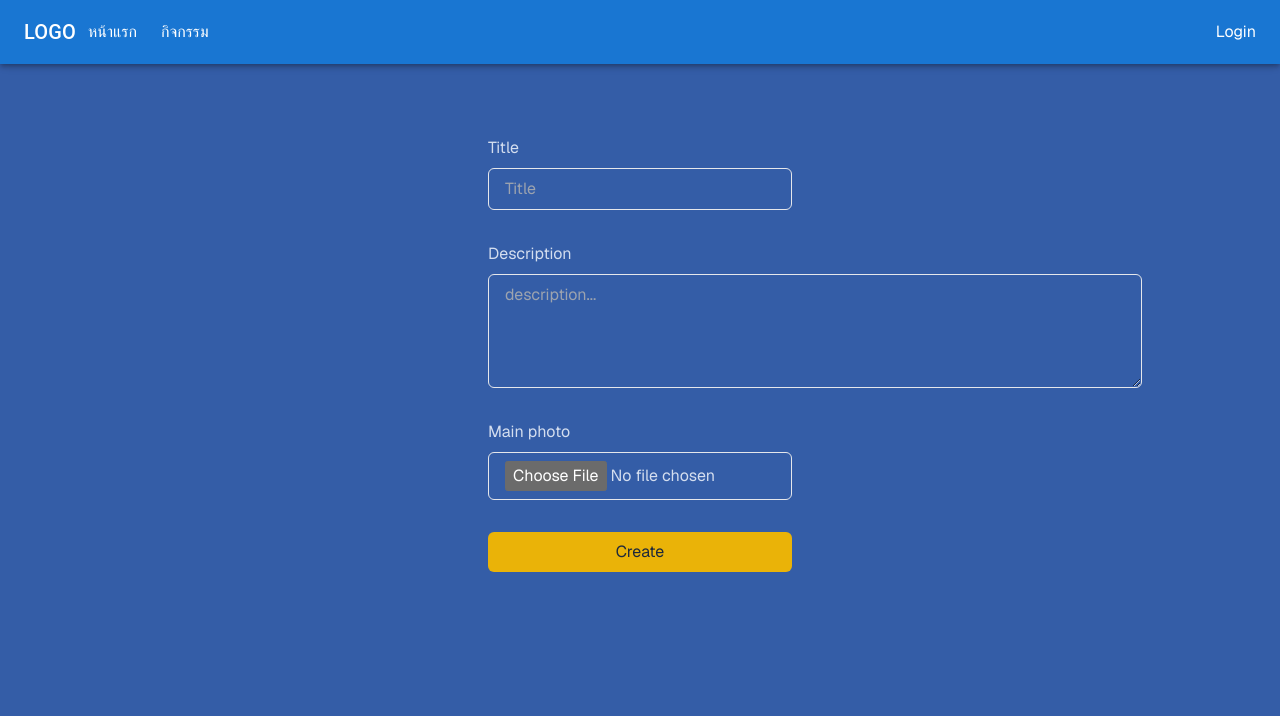
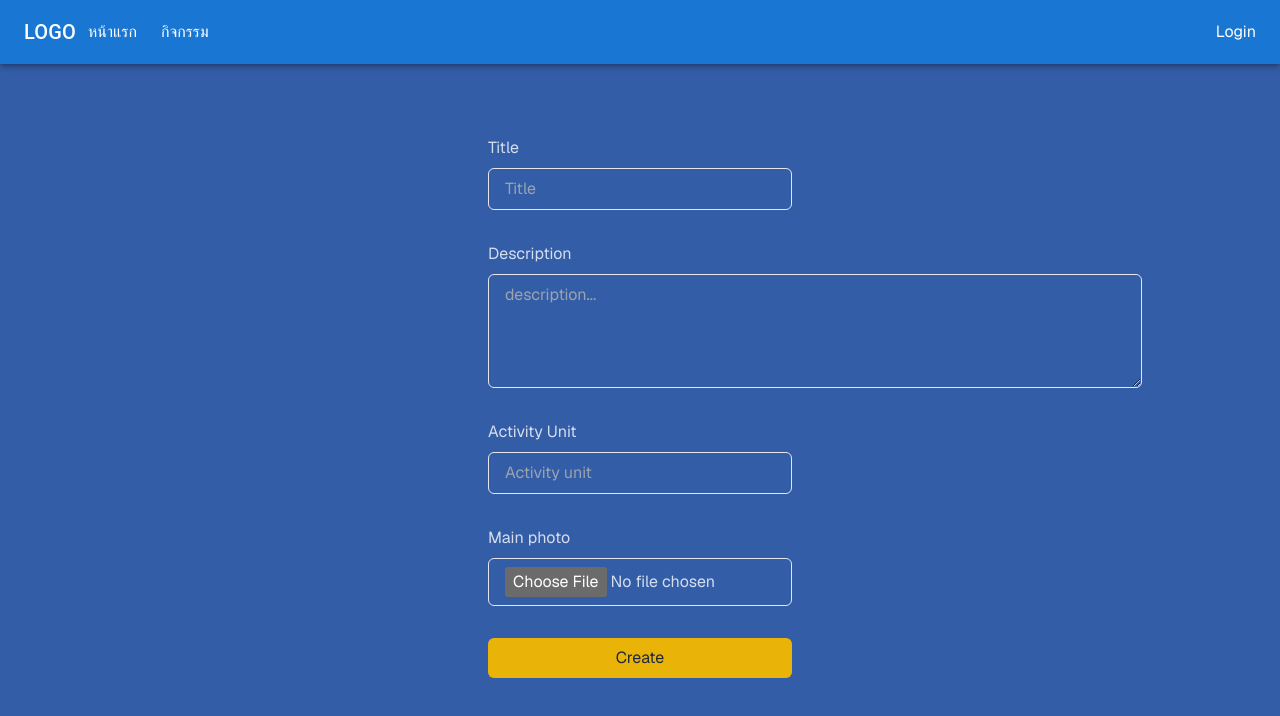
Before and after one commit to nattarat016/sa-project, a Next.js app: page /create in a window 1280 px wide. Shown: the top 716 px of the page. Built offline with nearby package versions, Linux system fonts and the light colour scheme; no server answers.

Commit message:
ui 0.1999999

```diff
--- a/app/create/page.tsx
+++ b/app/create/page.tsx
@@ -4,6 +4,7 @@ import { createClient } from "@/utils/supabase/client";
 import { v4 as uuidv4 } from "uuid";
 import { log } from "console";
 import { redirect } from "next/navigation";
+import Activities from "../protected/activities/page";
 
 export default function page({
   searchParams,
@@ -14,6 +15,7 @@ export default function page({
     "use server";
     const name = formData.get("name") as string;
     const description = formData.get("description") as string;
+    const activityunit = formData.get("activityunit") as string;
     const file = formData.get("file") as File;
     const supabase = createClient();
     const pathfile = uuidv4();
@@ -42,6 +44,7 @@ export default function page({
       {
         name,
         description,
+        activityunit,
         imgurl: url,
       },
     ]);
@@ -76,6 +79,15 @@ export default function page({
             placeholder="description..."
             required
           />
+          <label className="text-md" htmlFor="activityunit">
+            Activity Unit
+          </label>
+          <input
+            className="rounded-md px-4 py-2 bg-inherit border mb-6"
+            name="activityunit"
+            placeholder="Activity unit"
+            required
+          />
           <label className="text-md" htmlFor="file">
             Main photo
           </label>
--- a/app/protected/activities/page.tsx
+++ b/app/protected/activities/page.tsx
@@ -6,6 +6,7 @@ import Link from "next/link"
 import Stack from "@mui/material/Stack"
 import Pagination from "@mui/material/Pagination"
 import RecipeReviewCard from "@/components/activitiesMember"
+
 
 export default async function Activities() {
   const cookieStore = cookies()
@@ -19,21 +20,21 @@ export default async function Activities() {
   }
 
   return (
-    <div className="flex-1 w-full flex flex-col gap-20 items-center py-10">
-      <div className="w-full">
-        <nav className="w-full flex justify-center border-b border-b-foreground/10 h-16">
+          <div>
+            <div className="flex justify-center pt-8 gap-4">
+              <div className="w-full flex justify-center border-b border-b-foreground/10 h-16">
               <div className="w-full max-w-4xl flex justify-between items-center p-3 text-sm">
               <h2 className="font-bold text-4xl mb-4">Activities</h2>
               <div className=" gap-2">
               <Link href='/create'>
                 <button className="btn bg-yellow-300 text-slate-900">Create</button>
               </Link>
-              <Link href='#'>
+              <Link href='/protected/editpost'>
                 <button className="btn bg-red-600 text-white">Delete</button>
               </Link>
               </div>
               </div>
-        </nav>
+              </div>
             </div>
           <RecipeReviewCard/>
           </div>
--- a/components/activitiesMember.tsx
+++ b/components/activitiesMember.tsx
@@ -15,14 +15,13 @@ export default async function RecipeReviewCard() {
   let { data: activities, error } = await supabase
     .from("activities")
     .select("*")
-    .range(0,3)
     .order("id", { ascending: false })
 
   if (error) return redirect("/")
 
   return (
 
-    <div className="flex-1 w-full flex flex-col gap-20 items-center py-10">
+    <div className="flex gap-2 py-10 grid grid-cols-3 grid-flow-row">
       {activities?.map((Attri, index) => (
                 <div
                   key={index}
@@ -33,15 +32,11 @@ export default async function RecipeReviewCard() {
       <div className="card-body">
       <h5 className="card-title">{Attri.name}</h5>
       <p className="card-text">{Attri.description}</p>
+      <p className="card-text">หน่วยกิต : {Attri.activityunit} หน่วย</p>
       </div>
       </div>
       </div>
               ))}
-      <div className="  text-white ">
-     <Stack spacing={3}>
-     <Pagination count={10} shape="rounded" />
-    </Stack>
-    </div>
     </div>
 
   )
```
Lines whose indentation alone changed are shown as unchanged.
